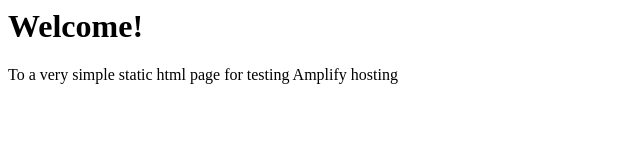
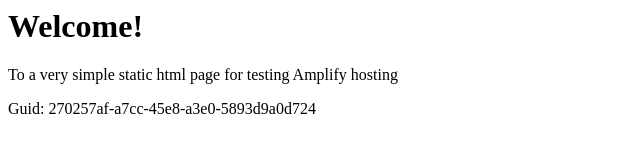
Before and after one commit to aws-aemilia-bah/Github-PR-Commit-Integration-Test-DoNotTouch-Gith-OKSLNVO2-v1-prod-me-south-1, a website: page src/index.html in a window 1280 px wide. Shown: the whole page, without its empty margins (0-640 px from the left). Drawn offline with Linux system fonts and the light colour scheme.

Commit message:
commit from integ tests

```diff
--- a/src/index.html
+++ b/src/index.html
@@ -1,3 +1,5 @@
+
+
 <html lang="en">
 
 <head>
@@ -10,6 +12,6 @@
 <body>
     <h1>Welcome!</h1>
     <p>To a very simple static html page for testing Amplify hosting</p>
-</body>
+    <p>Guid: 270257af-a7cc-45e8-a3e0-5893d9a0d724</p></body>
 
 </html>
```
